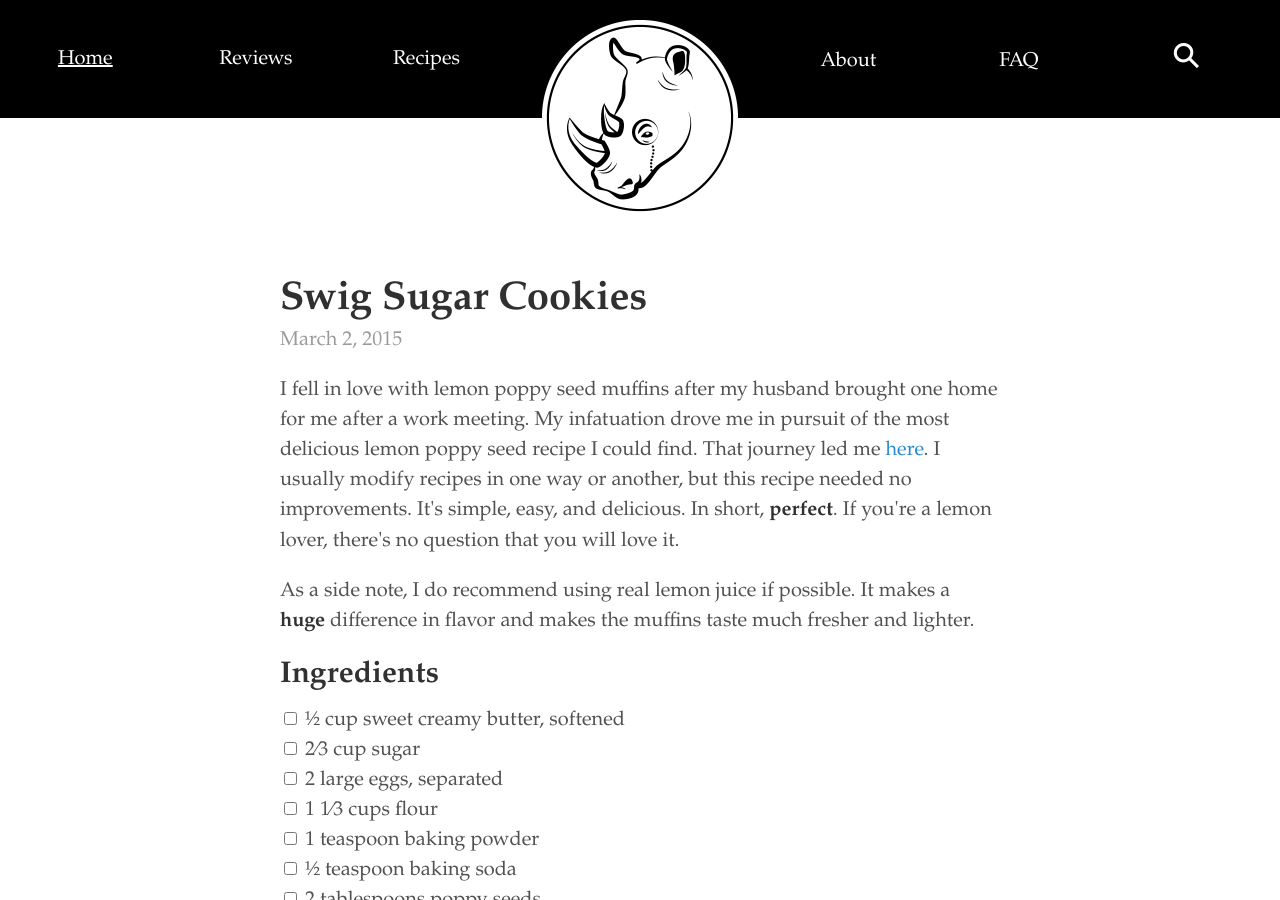
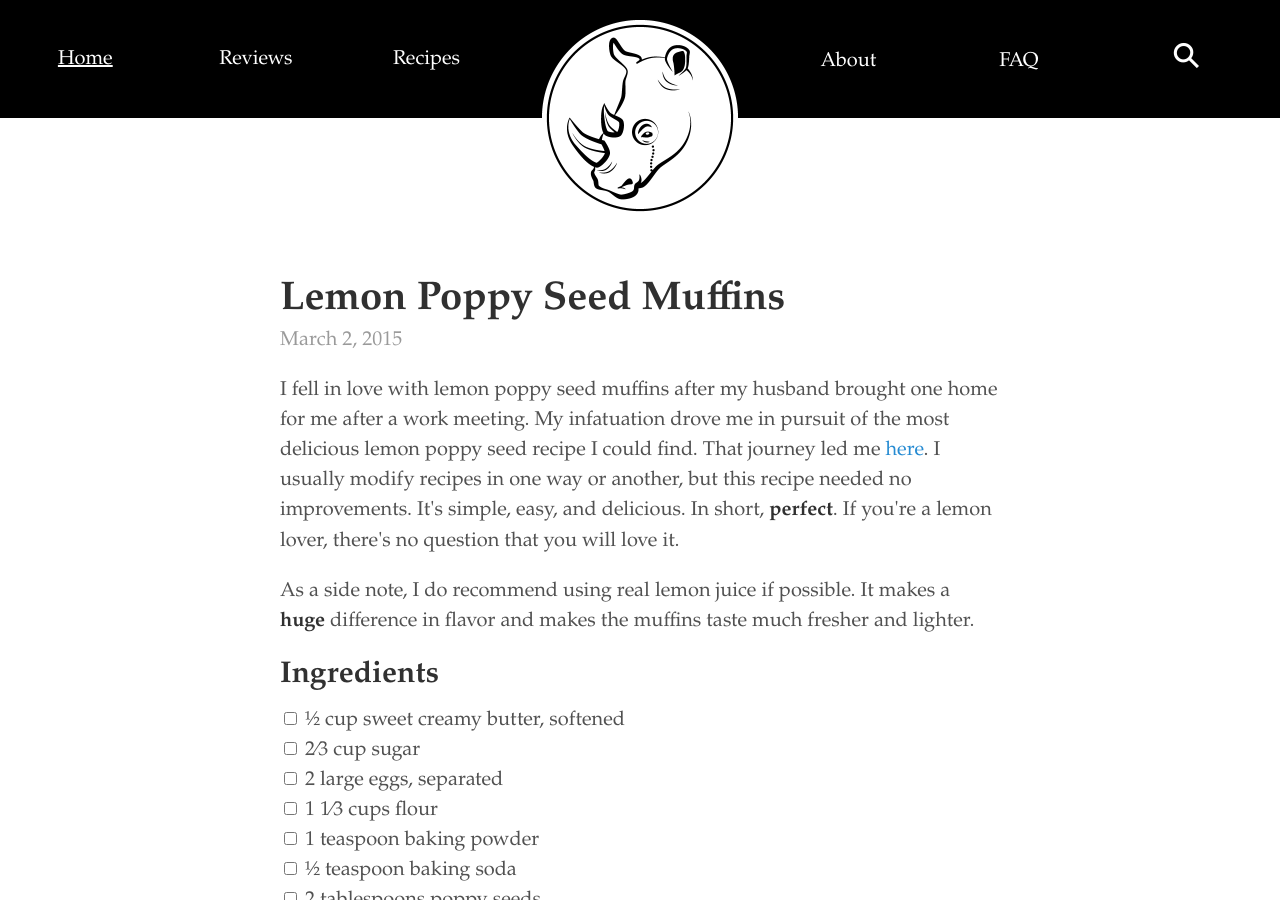
Before and after one commit to stephaniemillar/stephaniemillar.github.io, a Jekyll site: the page built from _posts/2015-3-2-Lemon-Poppy-Seed-Muffins.md, in a window 1280 px wide and 900 px high. Built offline with Jekyll 4.4.1, drawn with Linux system fonts in a browser that asks for light colours; nearby versions of some CDN libraries; comment, search, counter and statistics services are not loaded.

Commit message:
Wrong title... whoops

```diff
--- a/_posts/2015-3-2-Lemon-Poppy-Seed-Muffins.md
+++ b/_posts/2015-3-2-Lemon-Poppy-Seed-Muffins.md
@@ -1,6 +1,6 @@
 ---
 layout: post
-title: "Swig Sugar Cookies"
+title: "Lemon Poppy Seed Muffins"
 category:
 - recipe
 ---
```
